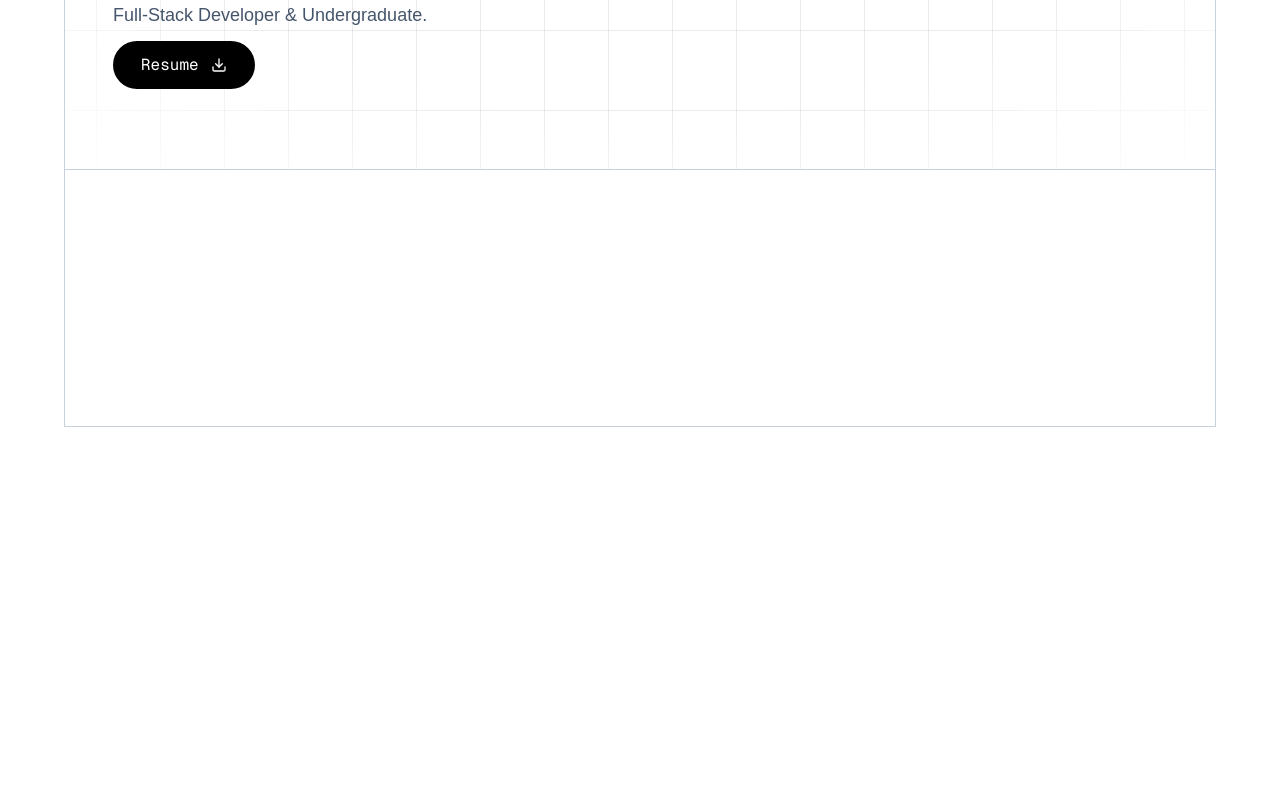
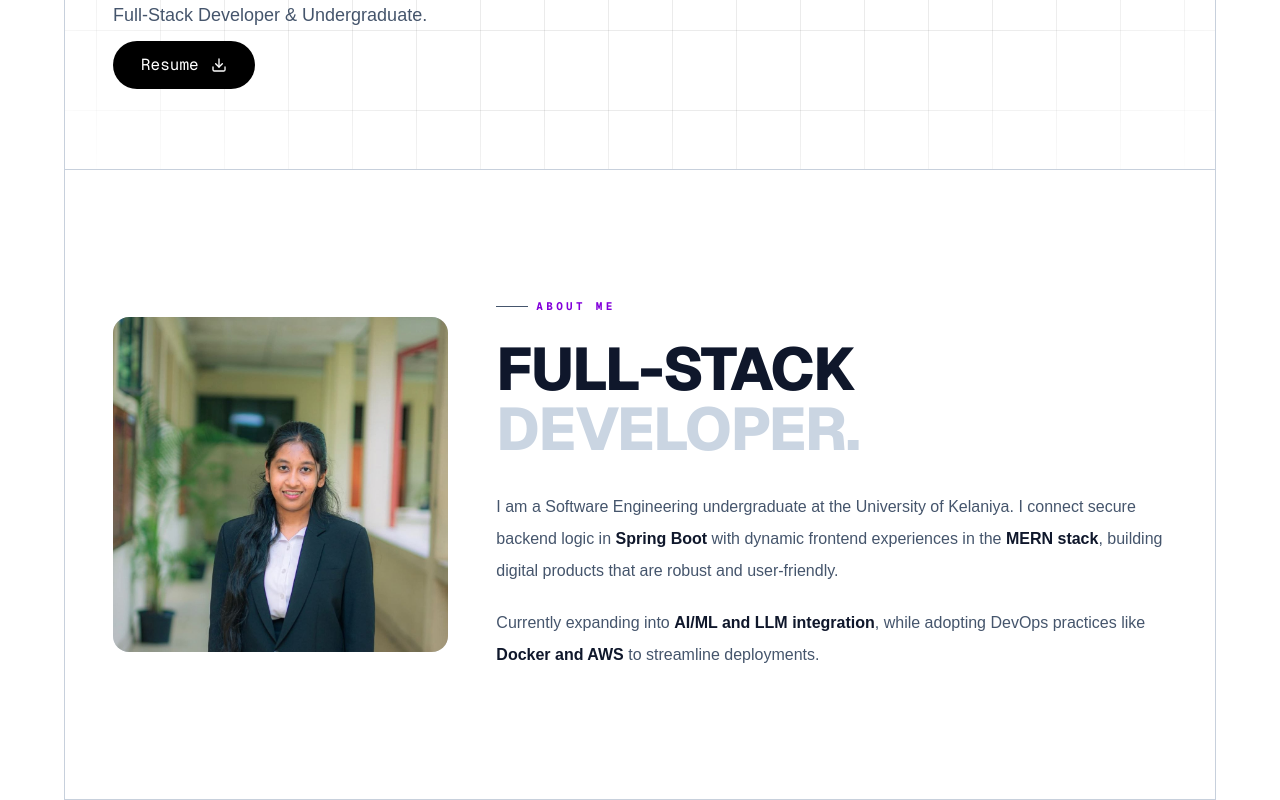
Before and after one commit to Pabodha-Wann/portfolio, a Next.js app: page / in a window 1280 px wide. Shown: the part 510-1310 px from the top of the page. Before the commit the page ends 937 px from the top, so only its background shows below. Built offline with nearby package versions, Linux system fonts and the light colour scheme.

Commit message:
Implement about section

```diff
--- a/components/About.tsx
+++ b/components/About.tsx
@@ -1,8 +1,95 @@
-import React from 'react'
+"use client"
+import Image from "next/image"
+import { motion } from "framer-motion"
+
+
 
 const About = () => {
+
+const slideIn = {
+  hidden: { opacity: 0, x: 50 },
+  visible: {
+    opacity: 1,
+    x: 0,
+    transition: { duration: 0.8, ease: "easeInOut" }
+  }
+}
+
   return (
     <section className="w-full border-b border-slate-400/50 px-6 py-32 dark:border-slate-600/50 md:px-12">
+      <motion.div
+        initial="hidden"
+        whileInView="visible"
+        viewport={{ once: false, amount: 0.2 }}
+        transition={{ staggerChildren: 0.2 }}
+        className="flex flex-col items-center justify-between gap-12 md:flex-row md:items-center"
+      >
+
+
+        <motion.div variants={slideIn} className="w-full md:w-5/12 lg:w-4/12">
+          <div className="group relative mx-auto aspect-square w-full max-w-[400px] overflow-hidden rounded-2xl bg-slate-200 dark:bg-slate-800 md:mx-0">
+            <Image
+              src="/image2.jpg"
+              alt="Pabodha Wanniarachchi"
+              fill
+              className="object-cover transition-all duration-700 ease-in-out group-hover:scale-105"
+            />
+            <div className="absolute bottom-0 w-full translate-y-full bg-white/20 p-4 backdrop-blur-md transition-transform duration-500 ease-in-out group-hover:translate-y-0 dark:bg-black/40">
+              <p className="text-center font-mono text-[10px] font-bold tracking-[0.2em] text-slate-900 uppercase dark:text-slate-100">
+                Colombo, Sri Lanka
+              </p>
+            </div>
+          </div>
+        </motion.div>
+
+        {/* RIGHT: Text */}
+        <motion.div variants={slideIn} className="flex w-full flex-col justify-center md:w-7/12 lg:w-8/12">
+
+
+          <div className="mb-6 flex items-center gap-2">
+            <div className="h-px w-8 bg-slate-600" />
+            <span className="font-mono text-[11px] font-bold tracking-[0.3em] text-purple-700 uppercase">
+              ABOUT ME
+            </span>
+          </div>
+
+
+          <h2 className="mb-8 font-sans text-4xl font-extrabold uppercase leading-none tracking-tight text-slate-900 dark:text-white md:text-5xl lg:text-6xl">
+            Full-Stack
+            <br />
+            <span className="text-slate-300 dark:text-slate-600">Developer.</span>
+          </h2>
+
+          {/* Body text */}
+          <div className="space-y-5 text-base leading-relaxed text-slate-600 dark:text-slate-400 md:text-lg lg:text-base lg:leading-loose max-w-3xl">
+            <p>
+              I am a Software Engineering undergraduate at the University of Kelaniya. I connect secure backend logic in{" "}
+              <span className="font-semibold text-slate-900 transition-colors hover:text-purple-600 dark:text-slate-200">
+                Spring Boot
+              </span>{" "}
+              with dynamic frontend experiences in the{" "}
+              <span className="font-semibold text-slate-900 transition-colors hover:text-purple-600 dark:text-slate-200">
+                MERN stack
+              </span>
+              , building digital products that are robust and user-friendly.
+            </p>
+            <p>
+              Currently expanding into{" "}
+              <span className="font-semibold text-slate-900 transition-colors hover:text-purple-600 dark:text-slate-200">
+                AI/ML and LLM integration
+              </span>
+              , while adopting DevOps practices like{" "}
+              <span className="font-semibold text-slate-900 transition-colors hover:text-purple-600 dark:text-slate-200">
+                Docker and AWS
+              </span>{" "}
+              to streamline deployments.
+            </p>
+          </div>
+
+
+        </motion.div>
+      </motion.div>
+
 
     </section>
   )
```
Also changed, not shown: public/image.jpeg (added), public/image2.jpg (added).
